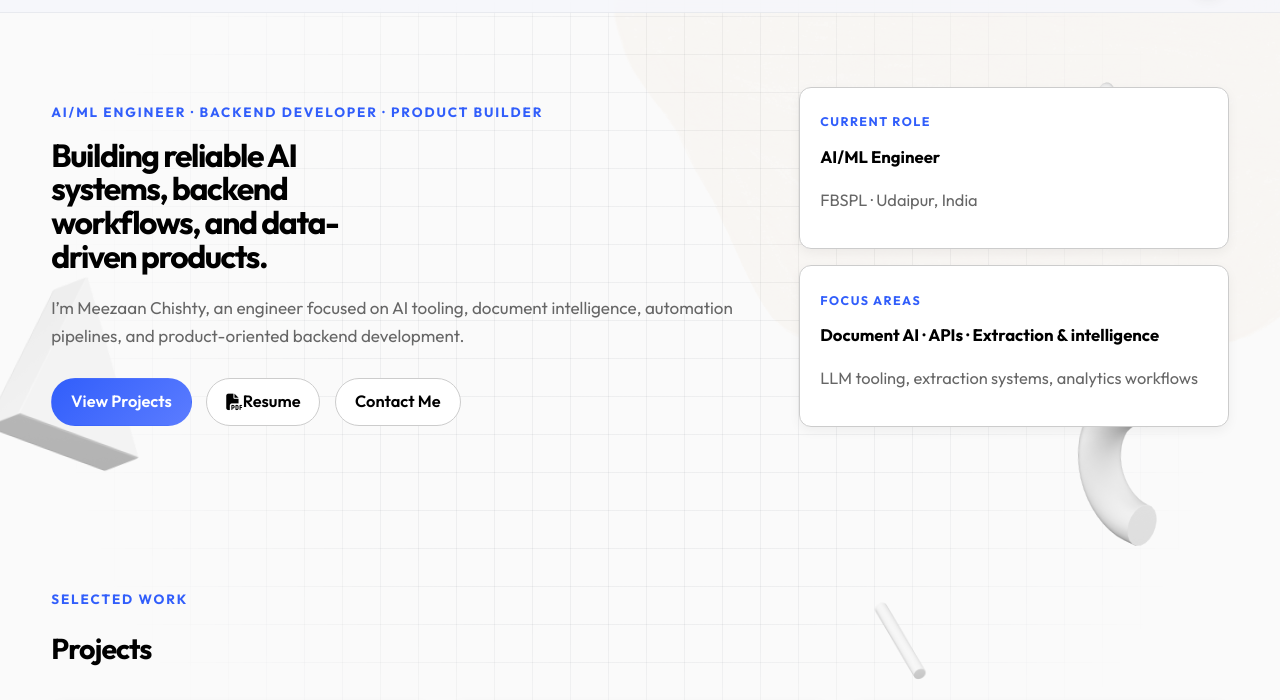
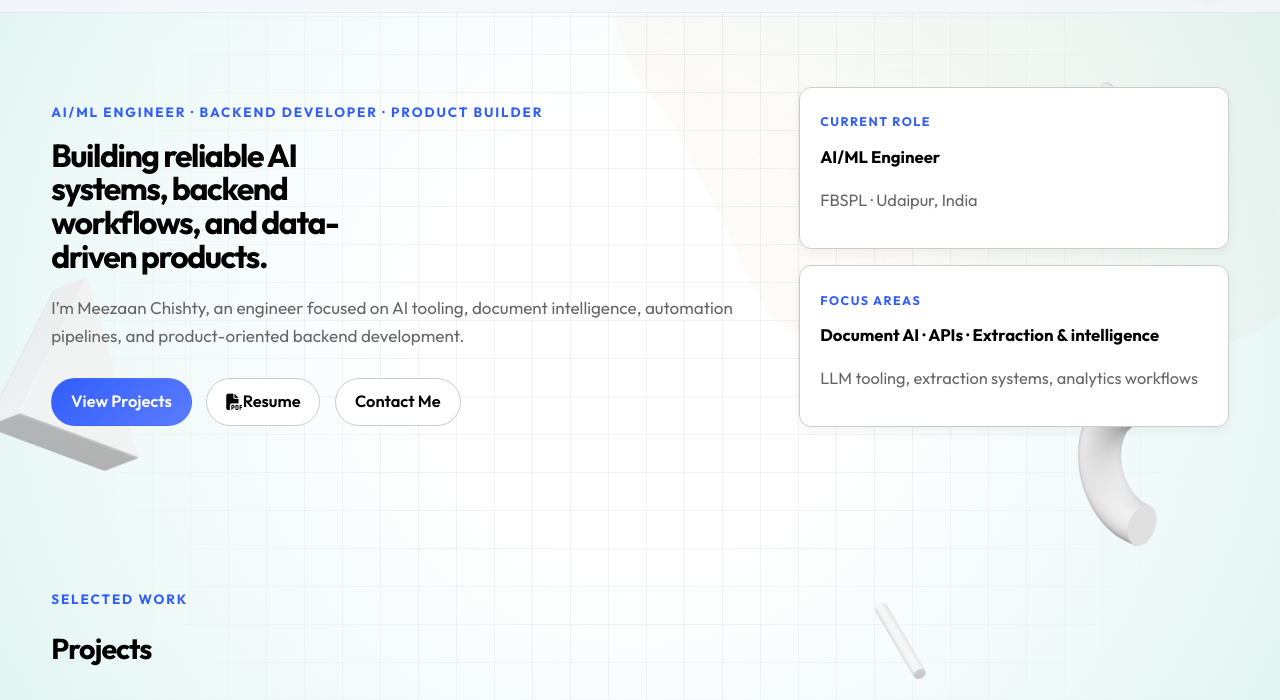
Before and after one commit to Mizan-muf/My-Website, a plain HTML site: page index.html in a window 1280 px wide. Shown: the part 60-760 px from the top of the page. Drawn offline with Linux system fonts and the light colour scheme.

Commit message:
Update background to light teal bloom vignette

```diff
--- a/styles.css
+++ b/styles.css
@@ -14,7 +14,7 @@
 }
 
 body.light {
-  --bg: #fafafa;
+  --bg: radial-gradient(circle at center, #ffffff 0%, #ffffff 30%, #f0faf9 70%, #e0f4f2 100%);
   --bg-elev: #ffffff;
   --bg-card: #ffffff;
   --border: #cccccc;
@@ -43,6 +43,7 @@ body {
   line-height: 1.65;
   transition: background 0.3s ease, color 0.3s ease;
   overflow-x: hidden;
+  background-attachment: fixed;
 }
 
 a {
```
